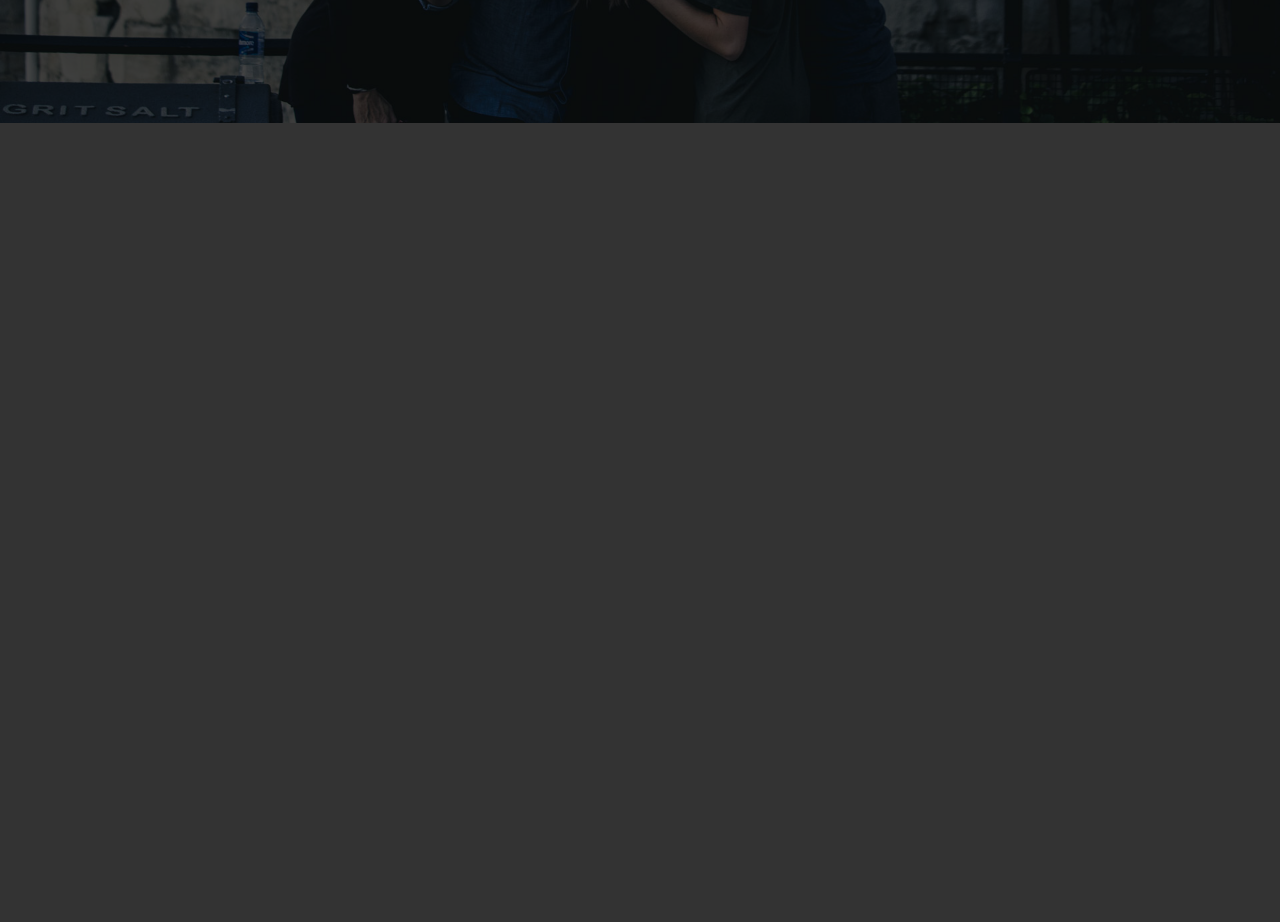
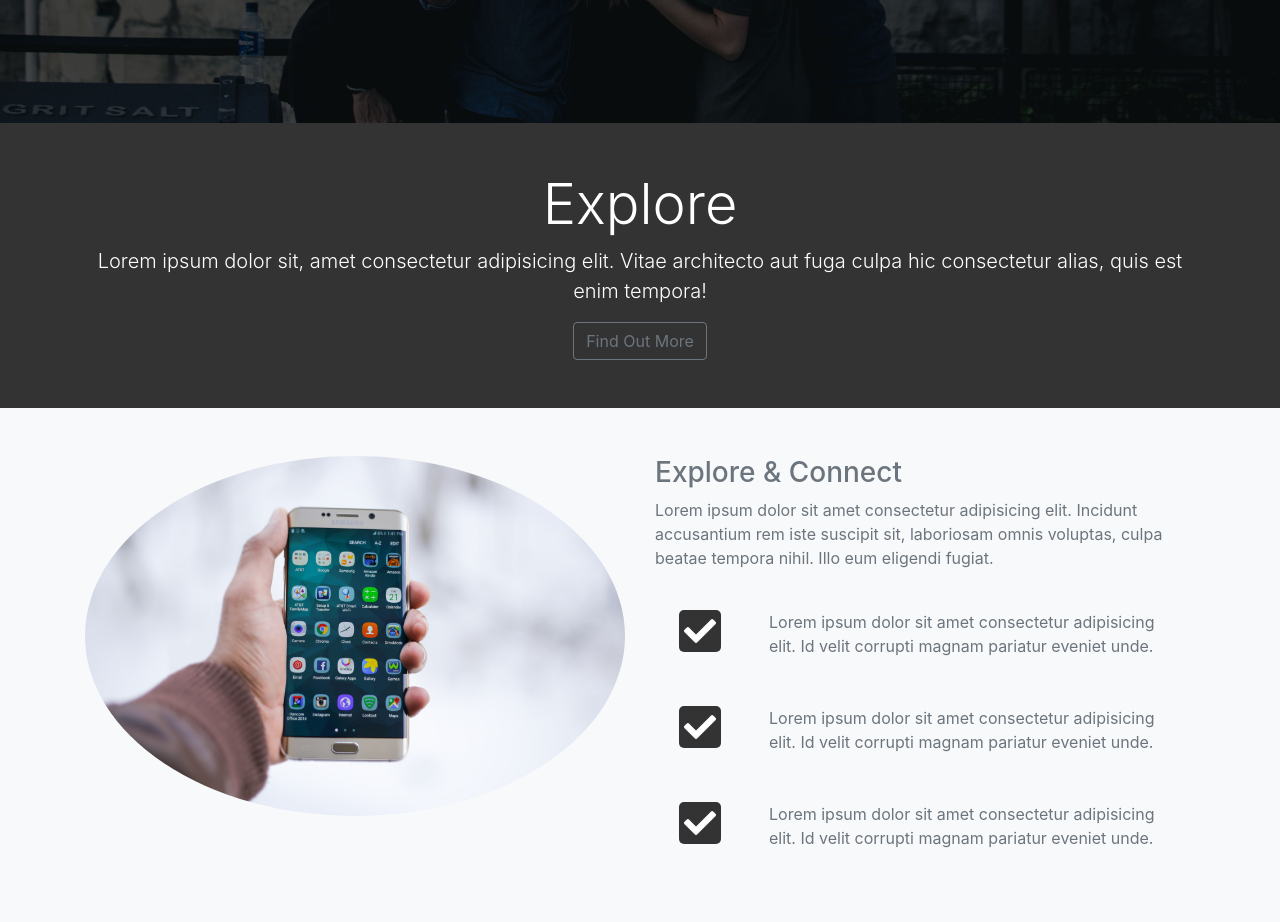
Before and after one commit to rtmtdrv/bootstrap4-proj1, a plain HTML site: page index.html in a window 1280 px wide. Shown: the part 577-1499 px from the top of the page. Before the commit the page ends 800 px from the top, so only its background shows below. Drawn offline with nearby package versions, Linux system fonts and the light colour scheme.

Commit message:
finished explore section area

```diff
--- a/css/style.css
+++ b/css/style.css
@@ -39,3 +39,10 @@ body {
     padding: 5px;
     border-radius: 5px;
 }
+
+#explore-section .fas, #share-section .fas {
+    background: #333;
+    color: #fff;
+    padding: 5px;
+    border-radius: 5px;
+}
--- a/index.html
+++ b/index.html
@@ -102,6 +102,58 @@
     </div>
   </header>
 
+  <!-- EXPLORE HEAD -->
+  <section id="explore-head-section">
+    <div class="container">
+      <div class="row">
+        <div class="col text-center py-5">
+          <h1 class="display-4">Explore</h1>
+          <p class="lead">Lorem ipsum dolor sit, amet consectetur adipisicing elit. Vitae architecto aut fuga culpa hic consectetur alias, quis est enim tempora!</p>
+          <a href="#" class="btn btn-outline-secondary">Find Out More</a>
+        </div>
+      </div>
+    </div>
+  </section>
+
+  <!-- EXPLORE SECTION -->
+  <section id="explore-section" class="bg-light text-muted py-5">
+    <div class="container">
+      <div class="row">
+        <div class="col-md-6">
+          <img src="img/explore-section1.jpg" alt="" class="img-fluid mb-3 rounded-circle">
+        </div>
+        <div class="col-md-6">
+          <h3>Explore & Connect</h3>
+          <p>Lorem ipsum dolor sit amet consectetur adipisicing elit. Incidunt accusantium rem iste suscipit sit, laboriosam omnis voluptas, culpa beatae tempora nihil. Illo eum eligendi fugiat.</p>
+          <div class="d-flex">
+            <div class="p-4 align-self-start">
+              <i class="fas fa-check fa-2x"></i>
+            </div>
+            <div class="p-4 align-self-end">
+              Lorem ipsum dolor sit amet consectetur adipisicing elit. Id velit corrupti magnam pariatur eveniet unde.
+            </div>
+          </div>
+          <div class="d-flex">
+            <div class="p-4 align-self-start">
+              <i class="fas fa-check fa-2x"></i>
+            </div>
+            <div class="p-4 align-self-end">
+              Lorem ipsum dolor sit amet consectetur adipisicing elit. Id velit corrupti magnam pariatur eveniet unde.
+            </div>
+          </div>
+            <div class="d-flex">
+              <div class="p-4 align-self-start">
+              <i class="fas fa-check fa-2x"></i>
+              </div>
+              <div class="p-4 align-self-end">
+                Lorem ipsum dolor sit amet consectetur adipisicing elit. Id velit corrupti magnam pariatur eveniet unde.
+              </div>
+            </div>
+        </div>
+      </div>
+    </div>
+  </section>
+
   <script src="http://code.jquery.com/jquery-3.3.1.min.js" integrity="sha256-FgpCb/KJQlLNfOu91ta32o/NMZxltwRo8QtmkMRdAu8="
     crossorigin="anonymous"></script>
   <script src="https://cdnjs.cloudflare.com/ajax/libs/popper.js/1.14.3/umd/popper.min.js" integrity="sha384-ZMP7rVo3mIykV+2+9J3UJ46jBk0WLaUAdn689aCwoqbBJiSnjAK/l8WvCWPIPm49"
```
